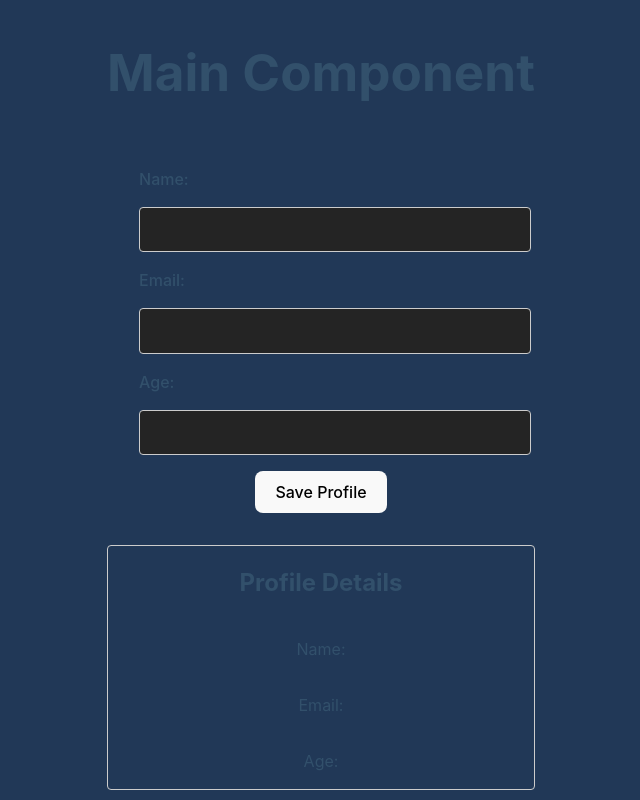
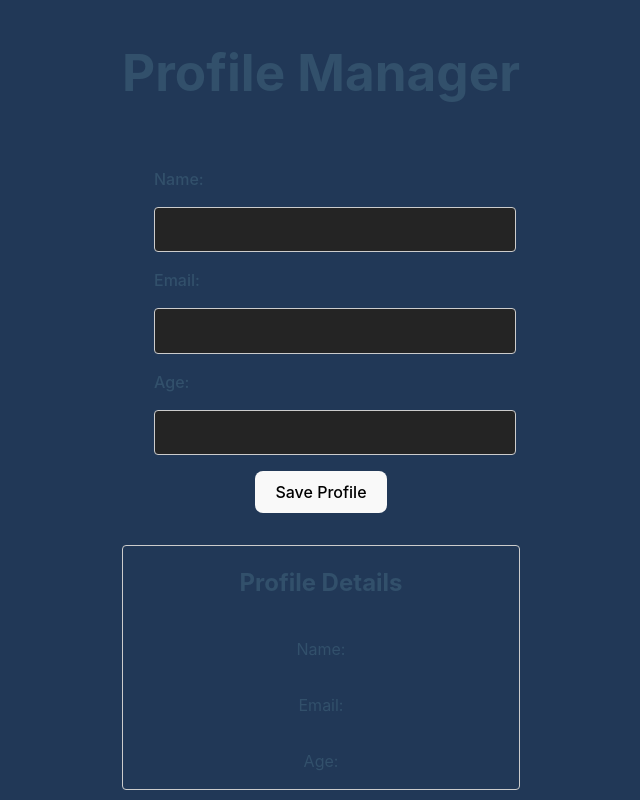
Before and after one commit to GavinShox/software-engineering, a React (Vite) app in the folder MovieList/: page / in a window 1280 px wide. Shown: the whole page, without its empty margins (319-959 px from the left). Built offline with nearby package versions, Linux system fonts and the light colour scheme.

Commit message:
updated main component title

```diff
--- a/MovieList/src/components/MainComponent.jsx
+++ b/MovieList/src/components/MainComponent.jsx
@@ -4,7 +4,7 @@ import DisplayComponent from './DisplayComponent';
 function MainComponent() {
   return (
     <div className='mainTitle'>
-      <h1>Main Component</h1>
+      <h1>Profile Manager</h1>
       <FormComponent />
       <DisplayComponent />
     </div>
```
